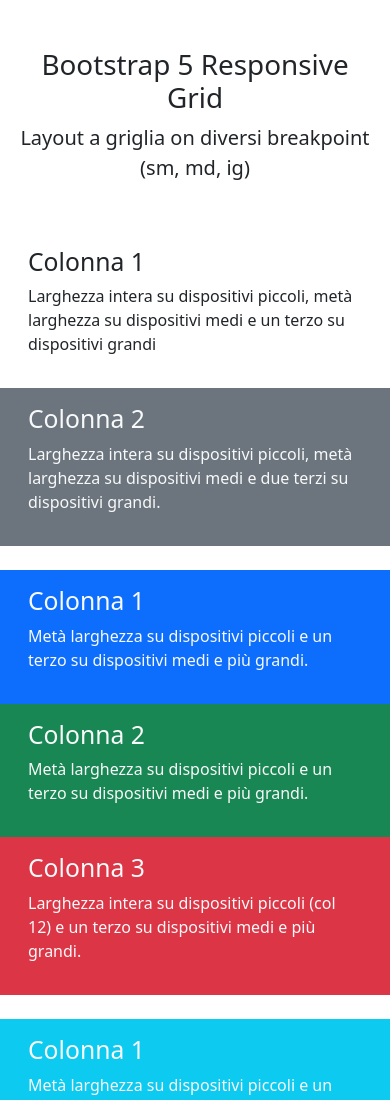
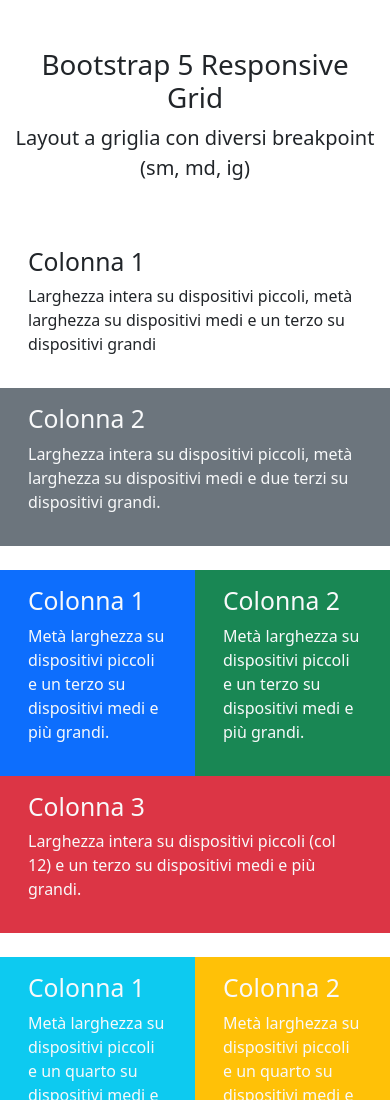
Before and after one commit to gabriele-ag/htmlcss-bootstrap-layout, a plain HTML site: page index.html in a window 390 px wide. Shown: the top 1100 px of the page. Drawn offline with nearby package versions, Linux system fonts and the light colour scheme.

Commit message:
feat: fix class div

```diff
--- a/index.html
+++ b/index.html
@@ -12,17 +12,17 @@
 
             <div class="my-5 text-center">
             <h1>Bootstrap 5 Responsive Grid</h1>
-            <p class="fs-5">Layout a griglia on diversi breakpoint (sm, md, ig)</p>
+            <p class="fs-5">Layout a griglia con diversi breakpoint (sm, md, ig)</p>
             </div>
 
             <div class="row my-4">
-                 <div class="col-sm-12 col-md-6 col-xl-4">
+                 <div class="col-12 col-md-6 col-xl-4">
                     <div class="p-3">
                         <h2>Colonna 1</h2>
                         <p>Larghezza intera su dispositivi piccoli, metà larghezza su dispositivi medi e un terzo su dispositivi grandi</p>
                     </div>
                  </div>
-                <div class="col-sm-12 col-md-6 col-xl-8 bg-secondary text-light">
+                <div class="col-12 col-md-6 col-xl-8 bg-secondary text-light">
                     <div class="p-3">
                         <h2>Colonna 2</h2>
                         <p>Larghezza intera su dispositivi piccoli, metà larghezza su dispositivi medi e due terzi su dispositivi grandi.</p>
@@ -36,7 +36,7 @@
 
             <div class="row">
 
-                <div class="col-sm-6 col-md-4 bg-primary text-light">
+                <div class="col-6 col-md-4 bg-primary text-light">
                     <div class="p-3">
                         <h2>Colonna 1</h2>
                         <p>Metà larghezza su dispositivi piccoli e un terzo su dispositivi medi e più grandi.
@@ -44,7 +44,7 @@
                     </div>
                 </div>
 
-                <div class="col-sm-6 col-md-4 bg-success text-light">
+                <div class="col-6 col-md-4 bg-success text-light">
                     <div class="p-3">
                         <h2>Colonna 2</h2>
                         <p>Metà larghezza su dispositivi piccoli e un terzo su dispositivi medi e più grandi.
@@ -52,7 +52,7 @@
                     </div>
                 </div>
 
-                <div class="col-sm-12 col-md-4 bg-danger text-light">
+                <div class="col-12 col-md-4 bg-danger text-light">
                     <div class="p-3">
                         <h2>Colonna 3</h2>
                         <p>Larghezza intera su dispositivi piccoli (col 12) e un terzo su dispositivi medi e più grandi.
@@ -68,28 +68,28 @@
 
             <div class="row my-4">
 
-                <div class="col-sm-6 col-md-3 col-xl bg-info text-light">
+                <div class="col-6 col-md-3 col-xl bg-info text-light">
                     <div class="p-3">
                         <h2>Colonna 1</h2>
                         <p>Metà larghezza su dispositivi piccoli e un quarto su dispositivi medi e più grandi.
                         </p>
                     </div>
                 </div>
-                <div class="col-sm-6 col-md-3 bg-warning text-light">
+                <div class="col-6 col-md-3 bg-warning text-light">
                     <div class="p-3">
                         <h2>Colonna 2</h2>
                         <p>Metà larghezza su dispositivi piccoli e un quarto su dispositivi medi e più grandi.
                         </p>
                     </div>
                 </div>
-                <div class="col-sm-6 col-md-3 bg-black text-light">
+                <div class="col-6 col-md-3 bg-black text-light">
                     <div class="p-3">
                         <h2>Colonna 3</h2>
                         <p>Metà larghezza su dispositivi piccoli e un quarto su dispositivi medi e più grandi.
                         </p>
                     </div>
                 </div>
-                <div class="col-sm-6 col-md-3">
+                <div class="col-6 col-md-3">
                     <div class="p-3">
                         <h2>Colonna 4</h2>
                         <p>Metà larghezza su dispositivi piccoli e un quarto su dispositivi medi e più grandi.
```
